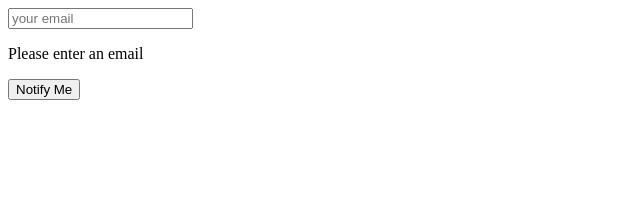
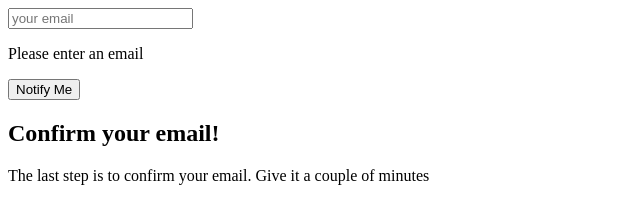
Before and after one commit to NdiklasTheCoder/delani-studios, a plain HTML site: page index.html in a window 1280 px wide. Shown: the whole page, without its empty margins (0-640 px from the left). Drawn offline with Linux system fonts and the light colour scheme.

```diff
--- a/index.html
+++ b/index.html
@@ -13,5 +13,9 @@
         <input type="submit" value="Notify Me" class="button" id="cta">
     </form>
     </div>
+    <div id="success" class="inner-form">
+        <h2>Confirm your email!</h2>
+        <p>The last step is to confirm your email. Give it a couple of minutes</p>
+    </div>
 </body>
 </html>
```
